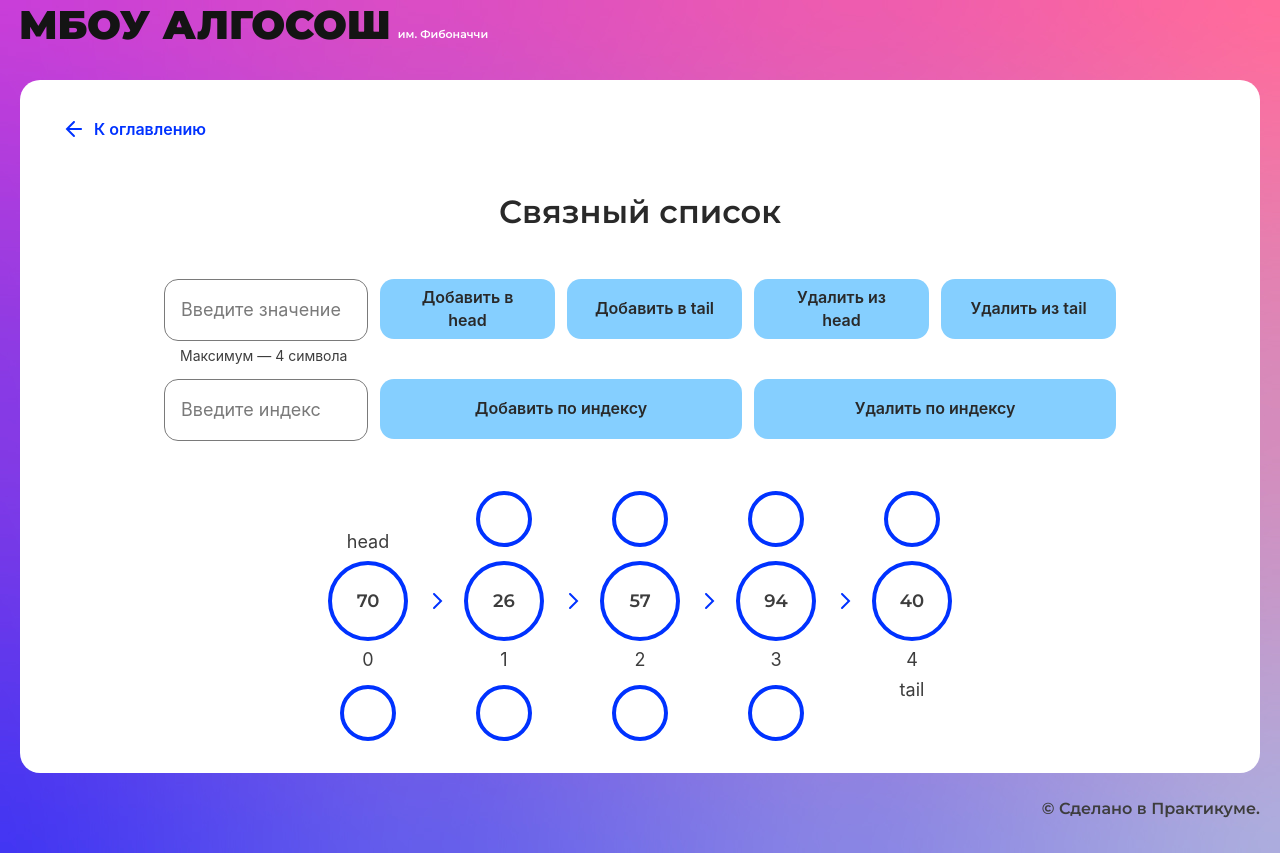
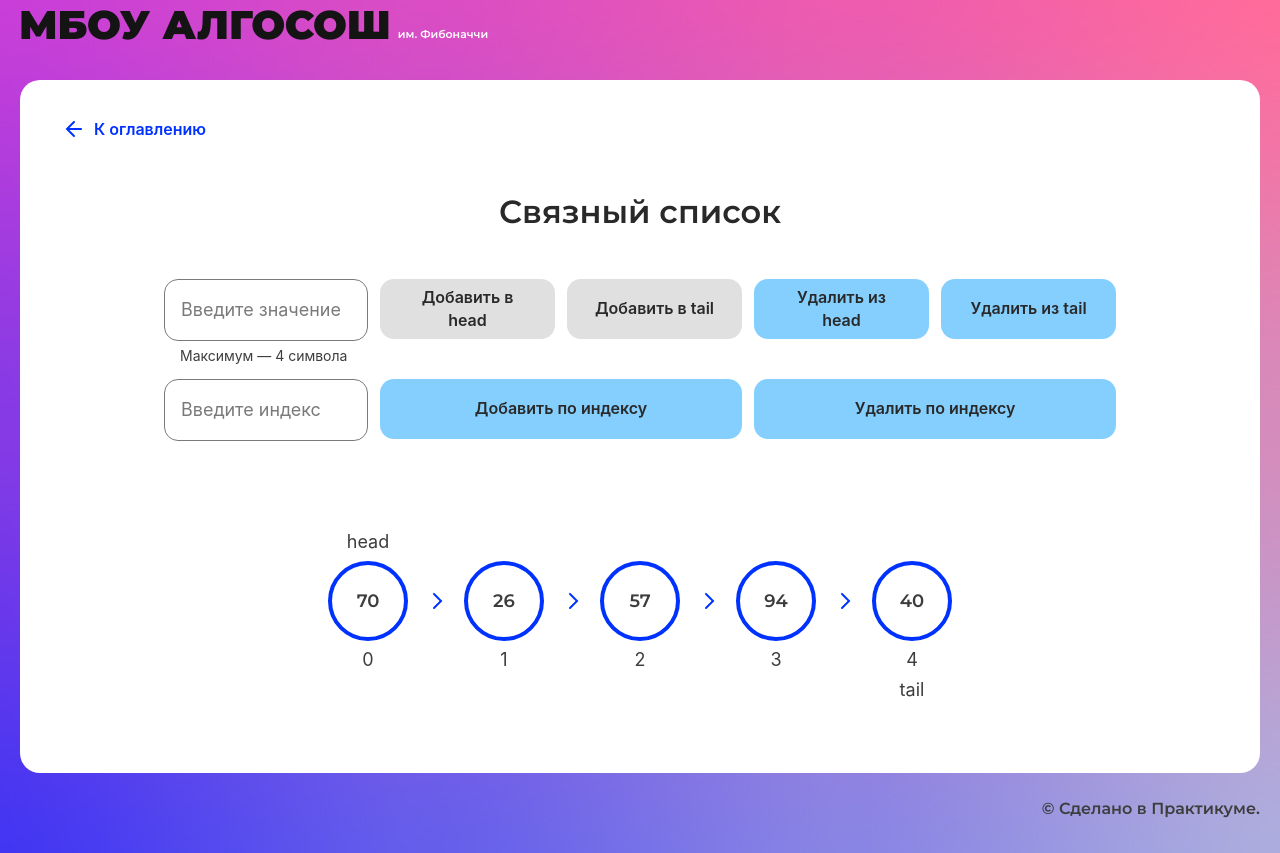
Before and after one commit to millennial404/algososh, a React (Create React App) app: page /list in a window 1280 px wide. Built offline with nearby package versions, Linux system fonts and the light colour scheme.

Commit message:
feat: list-page.tsx deleteTail

```diff
--- a/src/components/list-page/list-page.tsx
+++ b/src/components/list-page/list-page.tsx
@@ -7,27 +7,68 @@ import {Circle} from "../ui/circle/circle";
 import {ArrowIcon} from "../ui/icons/arrow-icon";
 import {useForm} from "../../hooks/useForm";
 import {LinkedList, randomArray} from "./utils";
+import {DELAY_IN_MS} from "../../constants/delays";
+import {ElementStates} from "../../types/element-states";
 
 export const ListPage: React.FC = () => {
   const delay = (ms: number | undefined) => new Promise((resolve) => setTimeout(resolve, ms));
   const [arrayChars, setArrayChars] = useState<Array<string | number>>([]);
-  const {values, handleChange,} = useForm({});
+  const {values, handleChange, setValues} = useForm({});
+  const [isLoading, setIsLoading] = useState<string | null>(null);
+  const [isDisabled, setIsDisabled] = useState(false);
+  const [headIndex, setHeadIndex] = useState<number | null>(null);
+  const [tailIndex, setTailIndex] = useState<number | null>(null);
+  const [modifiedIndex, setModifiedIndex] = useState<number | null>(null);
+  const [isVoid, setIsVoid] = useState<number | null>(null);
   const linkedList = new LinkedList<number | string>(arrayChars);
-  const addHead = () => {
+  const addHead = async () => {
+    setIsLoading('addHead');
     linkedList.prepend(values.value);
+    setHeadIndex(0)
+    await delay(DELAY_IN_MS);
     setArrayChars(linkedList.toArray());
+    setHeadIndex(null)
+    setModifiedIndex(0)
+    await delay(DELAY_IN_MS);
+    setModifiedIndex(null)
+    setIsLoading(null);
   }
-  const addTail = () => {
+  const addTail = async () => {
+    setIsLoading('addTail')
     linkedList.append(values.value);
+    setHeadIndex(arrayChars.length - 1)
+    await delay(DELAY_IN_MS);
     setArrayChars(linkedList.toArray());
+    setHeadIndex(null)
+    setModifiedIndex(arrayChars.length)
+    await delay(DELAY_IN_MS);
+    setModifiedIndex(null)
+    setIsLoading(null);
+
   }
-  const deleteHead = () => {
+  const deleteHead = async () => {
+    setIsLoading('deleteHead');
+    setIsVoid(0)
+    setValues({value: arrayChars[0]});
+    setTailIndex(0)
     linkedList.deleteHead();
+    await delay(DELAY_IN_MS);
     setArrayChars(linkedList.toArray());
+    setTailIndex(null)
+    setIsLoading(null);
+    setIsVoid(null);
   }
-  const deleteTail = () => {
+  const deleteTail = async () => {
+    setIsLoading('deleteTail');
+    setIsVoid(arrayChars.length - 1)
+    setValues({value: arrayChars[arrayChars.length - 1]});
+    setTailIndex(arrayChars.length - 1)
     linkedList.deleteTail();
+    await delay(DELAY_IN_MS);
     setArrayChars(linkedList.toArray());
+    setTailIndex(null)
+    setIsLoading(null);
+    setIsVoid(null);
   }
   const removeByIndex = () => {
     linkedList.deleteByIndex(values.index);
@@ -41,7 +82,7 @@ export const ListPage: React.FC = () => {
   console.log(arrayChars);
 
   useEffect(() => {
-    setArrayChars(randomArray(5, 0, 100));
+    setArrayChars(randomArray(5, 0, 100).map(el => String(el)));
   }, []);
 
   return (
@@ -51,13 +92,21 @@ export const ListPage: React.FC = () => {
           <div className={styles.formValue}>
             <Input name={'value'} onChange={handleChange} extraClass={`${styles.input}`} maxLength={4}
                    isLimitText={true} placeholder={'Введите значение'}/>
-            <Button extraClass={`${styles.buttonValue} ml-6`} text={'Добавить в head'}
+            <Button extraClass={`${styles.buttonValue} ml-6`} isLoader={isLoading === 'addHead'}
+                    disabled={values.value ? values.value === '' : true}
+                    text={'Добавить в head'}
                     type={'button'} onClick={addHead}/>
-            <Button extraClass={`${styles.buttonValue} ml-6`} text={'Добавить в tail'}
+            <Button extraClass={`${styles.buttonValue} ml-6`} isLoader={isLoading === 'addTail'}
+                    disabled={values.value ? values.value === '' : true}
+                    text={'Добавить в tail'}
                     type={'button'} onClick={addTail}/>
-            <Button extraClass={`${styles.buttonValue} ml-6`} text={'Удалить из head'} type={'button'}
+            <Button extraClass={`${styles.buttonValue} ml-6`} isLoader={isLoading === 'deleteHead'}
+                    disabled={isDisabled}
+                    text={'Удалить из head'} type={'button'}
                     onClick={deleteHead}/>
-            <Button extraClass={`${styles.buttonValue} ml-6`} text={'Удалить из tail'} type={'button'}
+            <Button extraClass={`${styles.buttonValue} ml-6`} isLoader={isLoading === 'deleteTail'}
+                    disabled={isDisabled}
+                    text={'Удалить из tail'} type={'button'}
                     onClick={deleteTail}/>
           </div>
           <div className={styles.formIndex}>
@@ -71,17 +120,18 @@ export const ListPage: React.FC = () => {
         </form>
         <ul className={styles.vizualization}>
           {arrayChars?.map((item: string | number | null, index: number) =>
-            <>
             <li key={index} className={styles.element}>
               <Circle
-                  head={index === 0 ? 'head' : <Circle isSmall/>}
-                  tail={index === arrayChars.length - 1 ? 'tail' : <Circle isSmall/>}
-                  letter={`${item}`}
+                state={modifiedIndex === index ? ElementStates.Modified : ElementStates.Default}
+                head={index === headIndex ?
+                  <Circle state={ElementStates.Changing} isSmall letter={values.value}/> : index === 0 ? 'head' : ''}
+                tail={index === tailIndex ? <Circle state={ElementStates.Changing} isSmall
+                                                    letter={values.value}/> : index === arrayChars.length - 1 ? 'tail' : ''}
+                letter={index === isVoid ? '' : `${item}`}
                 index={index}
               />
               {index !== arrayChars.length - 1 && <ArrowIcon/>}
             </li>
-            </>
           )}
         </ul>
       </div>
```
Lines whose indentation alone changed are shown as unchanged.
